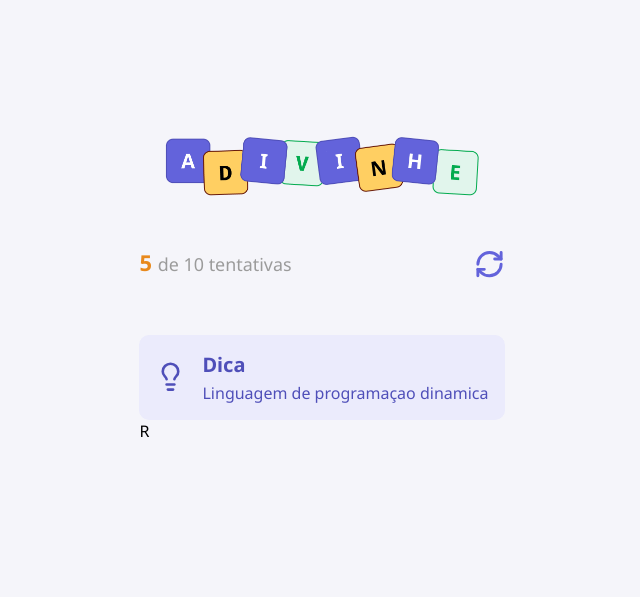
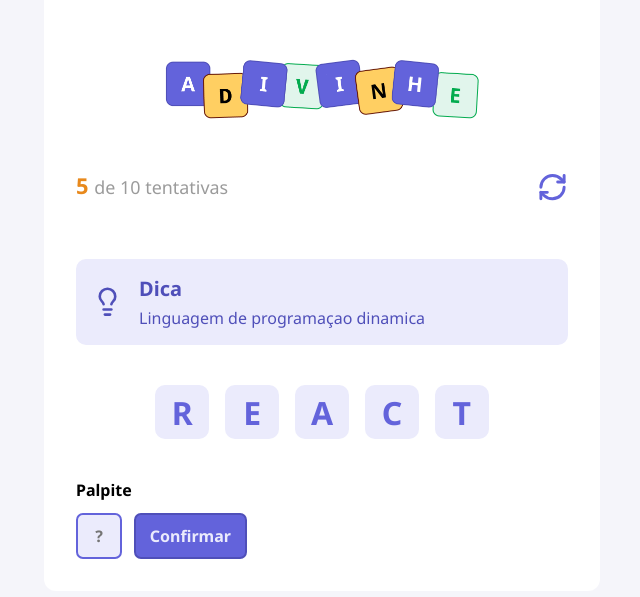
Before and after one commit to LucasBartl/Adivinha-o---React, a React (Vite) app: page / in a window 1280 px wide. Shown: the part 111-708 px from the top of the page, without its empty margins (318-958 px from the left). Built offline with nearby package versions, Linux system fonts and the light colour scheme.

Commit message:
Entendendo funcionamento de componentes - parte button

```diff
--- a/src/App.module.css
+++ b/src/App.module.css
@@ -1,8 +1,34 @@
-.container{
+.container {
     width: 100%;
     height: 100vh;
 
-    display: flex ;
+    display: flex;
     justify-content: center;
     align-items: center;
 }
+
+.container main{
+    width: 556px;
+
+    background-color: #ffffff;
+    padding: 2rem;
+    padding-top: 4.5rem;
+    border-radius: 0.75rem;
+}
+
+
+.container .word {
+    width: 100%;
+    display: flex;
+    justify-content: center;
+
+    flex-wrap: wrap;
+    gap: 1rem;
+    margin: 2.5rem 0;
+}
+
+.guess{
+    display: flex;
+    gap: 0.75rem;
+    margin-top: 0.75rem;
+}
--- a/src/App.tsx
+++ b/src/App.tsx
@@ -2,18 +2,33 @@
 import { Tip } from "./components/Tip"
 import styles from "./App.module.css"
 import { Letter } from "./components/Letter"
-export default function App(){
+import { Input } from "./components/Input"
+import { Button } from "./components/Button"
 
-  function handleRestart(){
+export default function App() {
+
+  function handleRestart() {
     alert("Reiniciar o jogo")
   }
 
   return (
     <div className={styles.container}>
       <main>
-      <Header current={5} max={10} onRestart={handleRestart}></Header>
-      <Tip tip="Linguagem de programaçao dinamica"></Tip>
-      <Letter value="R"> </Letter>
+        <Header current={5} max={10} onRestart={handleRestart}></Header>
+        <Tip tip="Linguagem de programaçao dinamica"></Tip>
+        <div className={styles.word}>
+          <Letter value="R" />
+          <Letter value="E" />
+          <Letter value="A" />
+          <Letter value="C" />
+          <Letter value="T" />
+        </div>
+
+        <h4>Palpite</h4>
+        <div className={styles.guess}>
+          <Input autoFocus maxLength={1} placeholder="?"></Input>
+          <Button title="Confirmar"></Button>
+        </div>
       </main>
     </div>
 
--- /dev/null
+++ b/src/components/Button/index.tsx
@@ -0,0 +1,16 @@
+import styles from "./styles.module.css"
+
+type Props = React.ComponentProps<"button"> & {
+
+    title: string
+}
+
+
+export function Button({title, ...rest}:Props) {
+
+    return (
+        <button type="button" className={styles.button} {...rest}>{title}</button>
+    )
+
+
+}
--- /dev/null
+++ b/src/components/Button/styles.module.css
@@ -0,0 +1,13 @@
+.button{
+
+    height: 2.87rem;
+    border-radius: 0.43rem;
+
+    background-color:#6363db ;
+    border: 2px solid #4f4fb9;
+    color: #ebebfc;
+
+    padding: 0 0.87rem;
+    font-size: 1rem;
+    font-weight: bold;
+}
--- /dev/null
+++ b/src/components/Input/index.tsx
@@ -0,0 +1,8 @@
+import styles from "./styles.module.css"
+type Props = React.ComponentProps<"input">
+
+export function Input({...rest}:Props){
+    return(
+        <input type="text" className={styles.input} {...rest}/>
+    )
+}
--- /dev/null
+++ b/src/components/Input/styles.module.css
@@ -0,0 +1,15 @@
+.input {
+    width: 2.87rem;
+    height: 2.87rem;
+    border-radius: 0.43rem;
+
+    background-color: #ebebfc;
+    border: 2px solid #6363db ;
+    color: #6363db;
+    text-transform: uppercase;
+    text-align: center;
+    font-size: 1rem;
+    font-weight: 700;
+
+    outline: none;
+}
--- a/src/components/Letter/index.tsx
+++ b/src/components/Letter/index.tsx
@@ -1,3 +1,4 @@
+import styles from "./styles.module.css"
 
 type Props = {
     value?: string
@@ -5,7 +6,7 @@
 
 export function Letter({value}:Props){
     return (
-        <div>
+        <div className={styles.letter}>
             <span>{value}</span>
         </div>
     )
--- a/src/components/Letter/styles.module.css
+++ b/src/components/Letter/styles.module.css
@@ -0,0 +1,18 @@
+.letter{
+
+    width: 3.37rem;
+    height: 3.37rem;
+    border-radius: 0.62rem ;
+
+    background-color: #ebebfc;
+    color: #6363db;
+
+    text-transform: uppercase;
+    font-size: 2rem;
+    font-weight: bold;
+
+    display: flex;
+    align-items: center;
+    justify-content: center;
+    text-align: center;
+}
--- a/src/global.css
+++ b/src/global.css
@@ -8,6 +8,9 @@
     background-color:#f5f5fa ;
     font-family: "Noto Sans", sans-serif;
     font-optical-sizing: auto;
+}
+input, button{
+     font-family: "Noto Sans", sans-serif;
 }
 :root{
     font-size: 1rem ;
```
